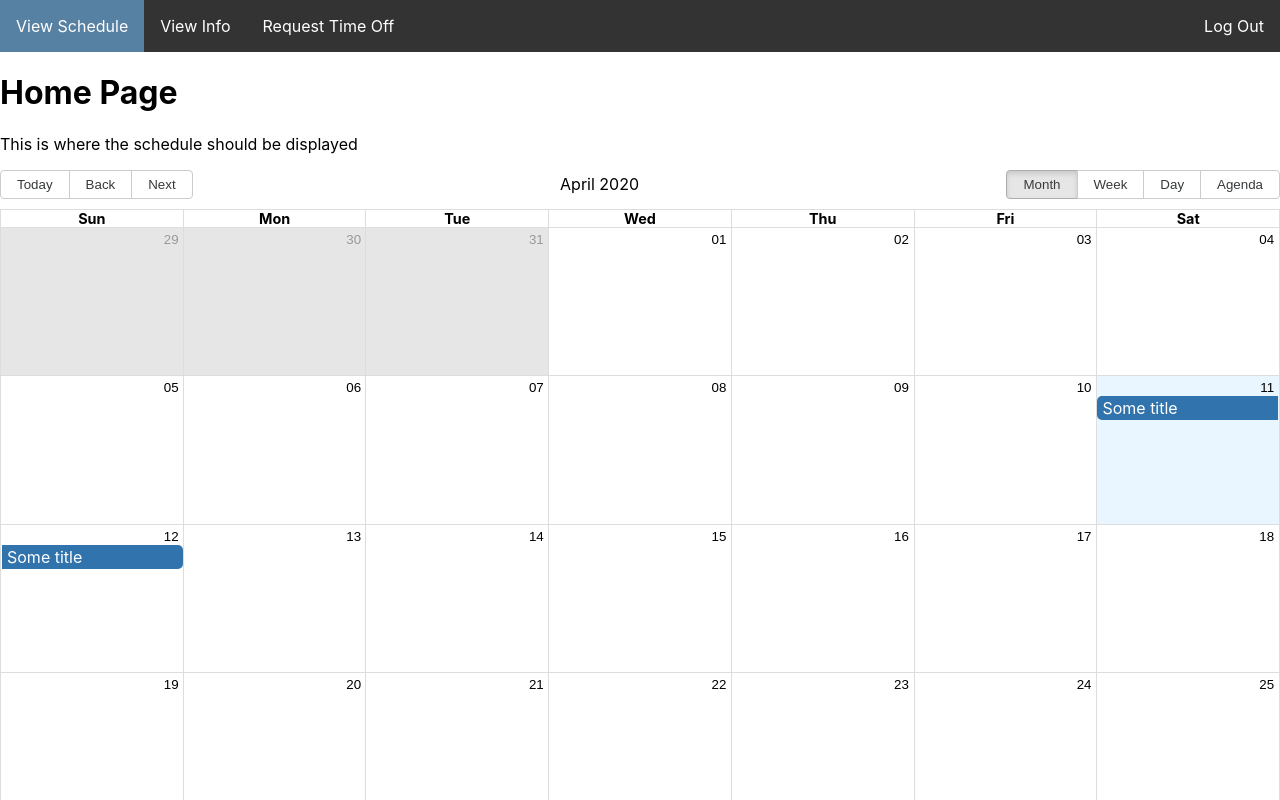
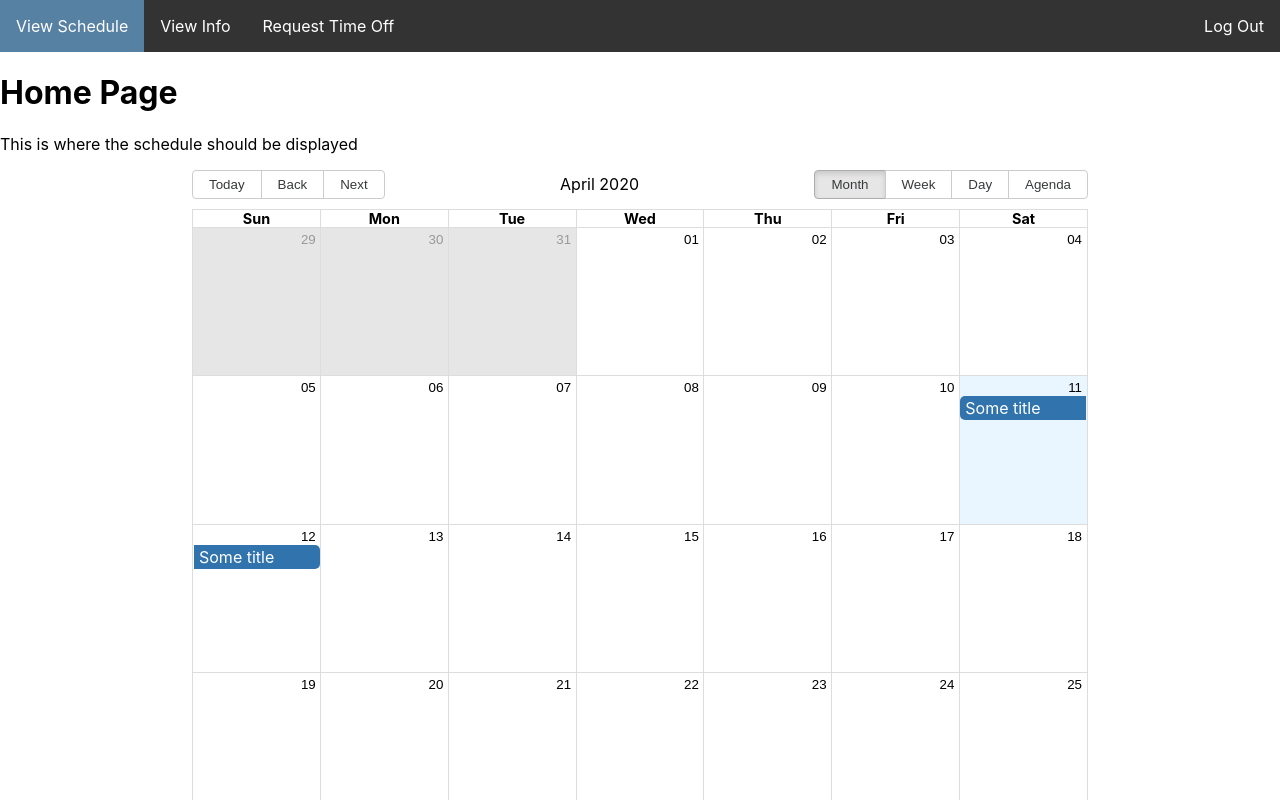
Before and after one commit to LankeyBoard/SimpleSchedule, a React (Create React App) app in the folder employee/: page / in a window 1280 px wide. Shown: the top 800 px of the page. Built offline with nearby package versions, Linux system fonts and the light colour scheme.

Commit message:
updated css to show cal better
css updated

```diff
--- a/employee/src/App.css
+++ b/employee/src/App.css
@@ -29,3 +29,9 @@ li a:hover {
 li.logout a:hover {
   background-color: #a35757;
 }
+
+div.focus {
+  width: 70%;
+  margin: auto;
+
+}
```
